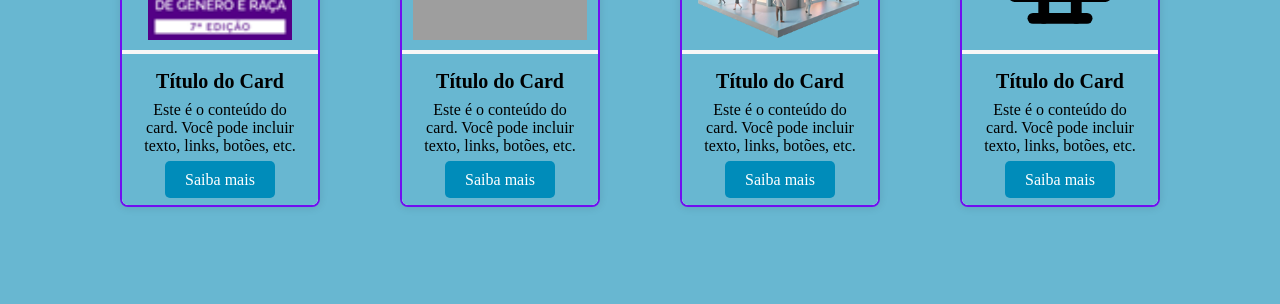
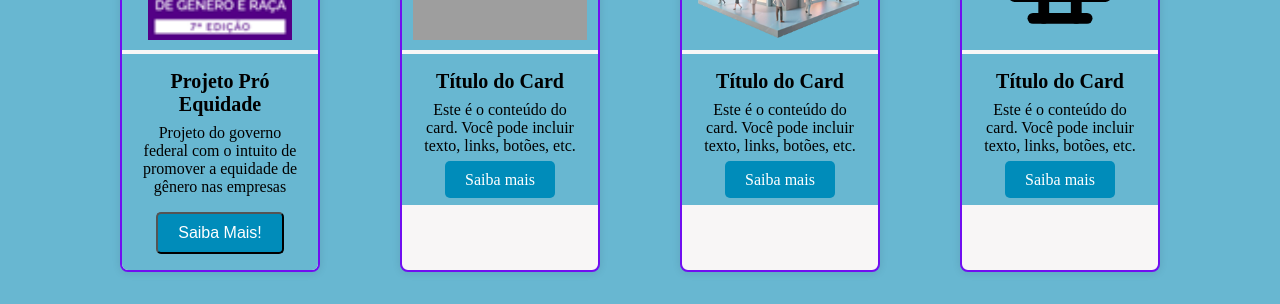
Before and after one commit to Klaudio0707/Projeto-Ouca-Minha-Voz, a React (Create React App) app: page /Home in a window 1280 px wide. Shown: the part 179-483 px from the top of the page. Built offline with nearby package versions, Linux system fonts and the light colour scheme; grey boxes are pictures that could not be loaded.

Commit message:
introducao

```diff
--- a/src/App.js
+++ b/src/App.js
@@ -1,7 +1,8 @@
 import React from 'react';
 import { BrowserRouter as Router, Routes, Route } from 'react-router-dom';
-import Introducao from '../src/components/Apresentação/Introducao';
-import Introducao2 from '../src/components/Apresentação/Introducao2'; // Supondo que você tenha este componente
+
+import Introducao from './components/Apresentação/Apresentacao1';
+import Introducao2 from './components/Apresentação/Apresentacao2'; // Supondo que você tenha este componente
 
 
 import Home from './components/Home/Home';
--- a/src/components/Home/CardServicos.js
+++ b/src/components/Home/CardServicos.js
@@ -1,14 +1,17 @@
 import React from "react";
 import Selo from "../img/selo - 7ª edição.png"
+import { NavLink } from "react-router-dom";
 const CardServicos = () => {
   return (
     <div class="card">
       <img src={Selo} alt="Imagem do card" class="card-img" />
       <div class="card-body">
-        <h3 class="card-title">Título do Card</h3>
-        <p class="card-text">Este é o conteúdo do card. Você pode incluir texto, links, botões, etc.</p>
-        <a href="#" class="card-btn">Saiba mais</a>
-      </div>
+        <h3 class="card-title">Projeto Pró Equidade</h3>
+        <p class="card-text">Projeto do governo federal com o intuito de promover a equidade de gênero nas empresas</p>
+        <NavLink to="/introducao1">
+          <button className="card-btn">Saiba Mais!</button>
+          </NavLink>
+            </div>
     </div>
 
 
--- a/src/components/Home/Home.js
+++ b/src/components/Home/Home.js
@@ -19,7 +19,7 @@ const Home = () => {
         <CardAnalise />
       </main>
     </div>
-  )
+  );
 }
 
-export default Home
+export default Home;
```
Also changed, not shown: src/components/Introducao/introducao1.js (added, +22 -0 lines), src/components/Apresentação/Apresentacao1.js (renamed from src/components/Apresentação/Introducao.js), src/components/Apresentação/Apresentacao2.js (renamed from src/components/Apresentação/Introducao2.js).
